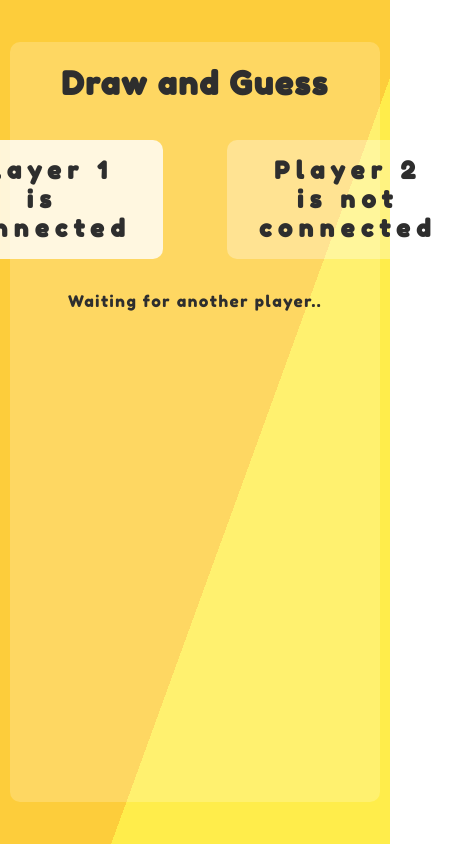
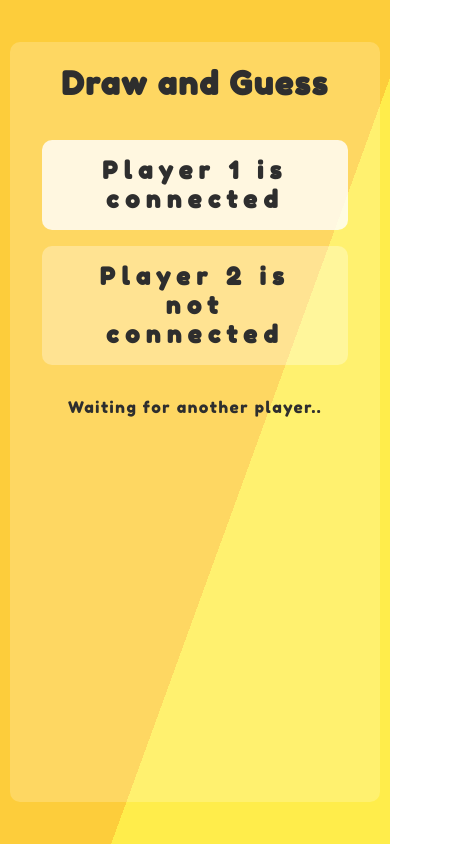
Before and after one commit to Etinger-Asaf/Draw-And-Guess-2022, a React (Vite) app: page / in a window 390 px wide. Shown: the whole page, 469 px wide, since content can reach past the window. Built offline with nearby package versions, Linux system fonts and the light colour scheme; no server answers.

Commit message:
changing css for mobile screen

```diff
--- a/package.json
+++ b/package.json
@@ -74,7 +74,7 @@
     "build": "node scripts/build.js",
     "test": "node scripts/test.js",
     "start:client": "node scripts/start.js",
-    "start:server": "REACT_APP_ENVIRONMENT=development&&nodemon src/server/server.js"
+    "start:server": "SET NODE_ENV=devlopment&&nodemon src/server/server.js"
   },
   "eslintConfig": {
     "extends": [
--- a/src/client/reusable/IsPlayerConnected.js
+++ b/src/client/reusable/IsPlayerConnected.js
@@ -17,6 +17,7 @@ const IsPlayerConnected = ({ statusRec }) => {
 
   return (
     <div className="isPlayerConnectedDisplay">
+      <div>
         <h2 key={statusRec} className="playerIsConnected">
           Player 1 is connected
         </h2>
@@ -30,6 +31,7 @@ const IsPlayerConnected = ({ statusRec }) => {
           Player 2 is {connectedPlayer2}
         </h2>
       </div>
+    </div>
   );
 };
 
```
Lines whose indentation alone changed are shown as unchanged.
